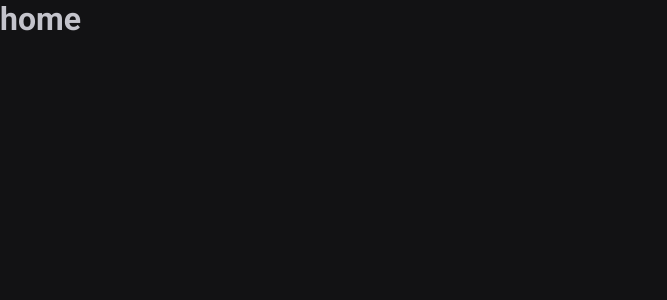
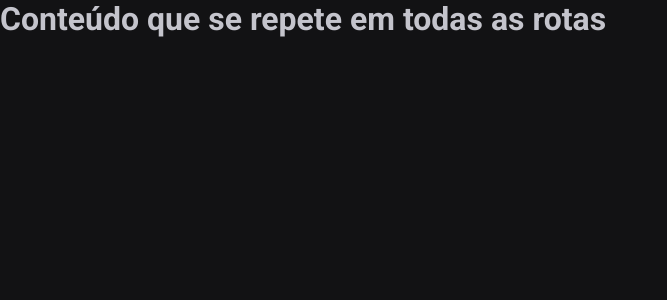
Before and after one commit to cnncauan/igniteTimerr, a React (Vite) app: page / in a window 1280 px wide. Shown: the top 300 px of the page, without its empty margins (0-667 px from the left). Built offline with nearby package versions, Linux system fonts and the light colour scheme.

Commit message:
create layout to routes

```diff
--- a/src/Router.tsx
+++ b/src/Router.tsx
@@ -1,12 +1,15 @@
 import { Routes, Route } from "react-router-dom";
-import { Home } from "./pages/home";
+import { Home } from "./pages/Home";
 import { History } from "./pages/History";
+import { DefaultLayout } from "./layouts/DefaultLayout";
 
 export function Router() {
   return (
     <Routes>
-      <Route path="/" element={<Home />} />
-      <Route path="/history" element={<History />} />
+      <Route path="/" element={<DefaultLayout />}>
+        <Route path="/home" element={<Home />} />
+        <Route path="/history" element={<History />} />
+      </Route>
     </Routes>
   );
 }
--- /dev/null
+++ b/src/components/Header.tsx
@@ -0,0 +1,3 @@
+export function Header() {
+  return <h1>Conteúdo que se repete em todas as rotas</h1>;
+}
--- /dev/null
+++ b/src/layouts/DefaultLayout.tsx
@@ -0,0 +1,11 @@
+import { Outlet } from "react-router-dom";
+import { Header } from "../components/Header";
+
+export function DefaultLayout() {
+  return (
+    <>
+      <Header />
+      <Outlet />
+    </>
+  );
+}
```
